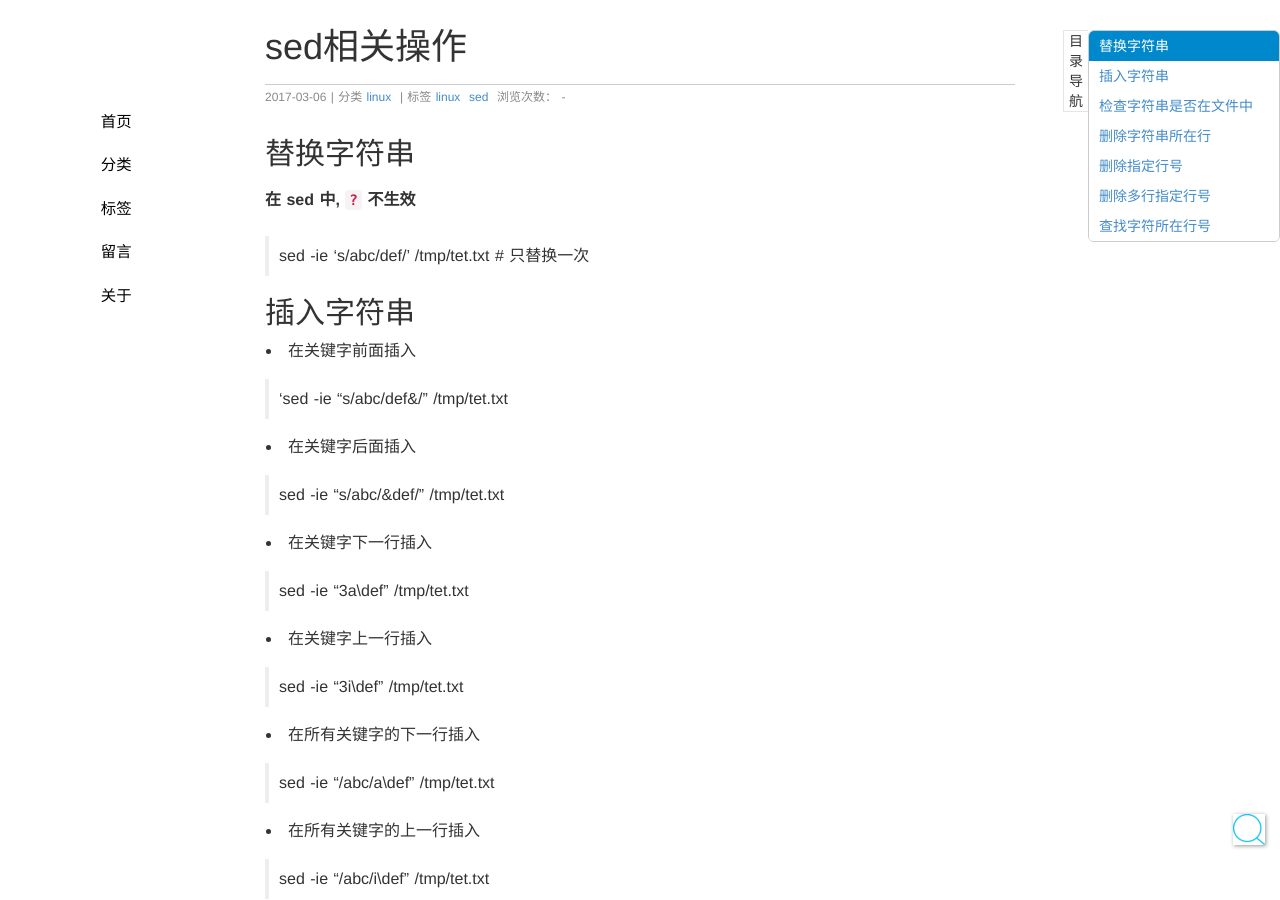
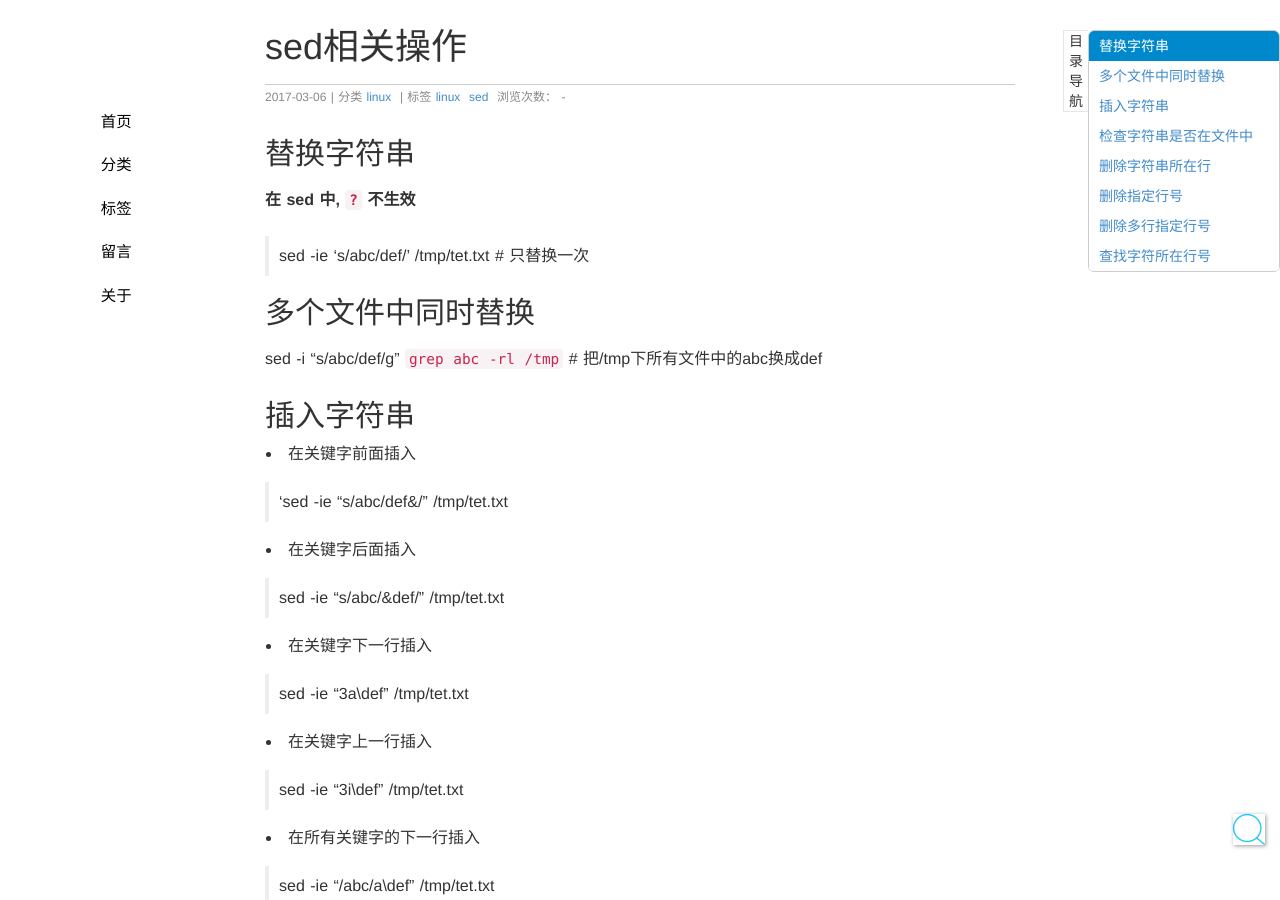
Before and after one commit to seekplum/seekplum.github.io, a Jekyll site: the page built from _posts/2017-03-06-linux-sed.md, in a window 1280 px wide and 900 px high. Built offline with Jekyll 4.4.1, drawn with Linux system fonts in a browser that asks for light colours; comment, search, counter and statistics services are not loaded.

Commit message:
sed多个文件中同时替换命令

```diff
--- a/_posts/2017-03-06-linux-sed.md
+++ b/_posts/2017-03-06-linux-sed.md
@@ -10,6 +10,9 @@ thread: sed
 **在 sed 中, `?` 不生效**
 
 > sed -ie 's/abc/def/' /tmp/tet.txt # 只替换一次
+
+## 多个文件中同时替换
+sed -i "s/abc/def/g" `grep abc -rl /tmp`  # 把/tmp下所有文件中的abc换成def
 
 ## 插入字符串
 * 在关键字前面插入
```
Also changed, not shown: _posts/2018-05-28-pypi-server.md (+1 -1 lines).
